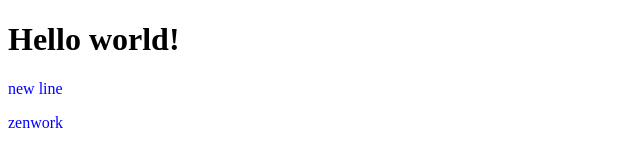
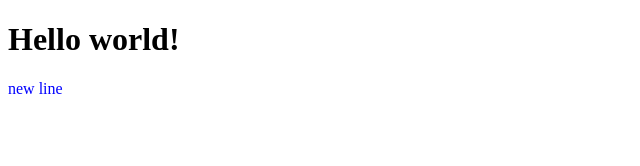
Before and after one commit to subramanyam12/practice, a plain HTML site: page index.html in a window 1280 px wide. Shown: the full height of the page, 0-640 px from the left. Drawn offline with Linux system fonts and the light colour scheme.

Commit message:
Update index.html

```diff
--- a/index.html
+++ b/index.html
@@ -8,6 +8,5 @@
 
 <h1>Hello world!</h1>
 <p>new line</p>
-<p>zenwork</p>
 </body>
 </html>
```
